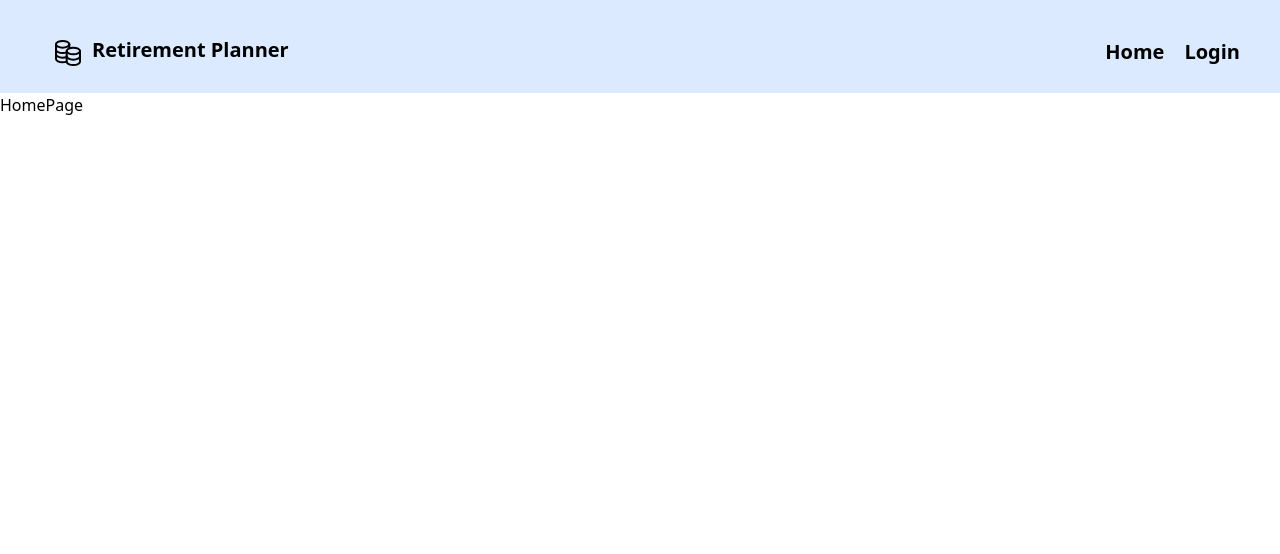
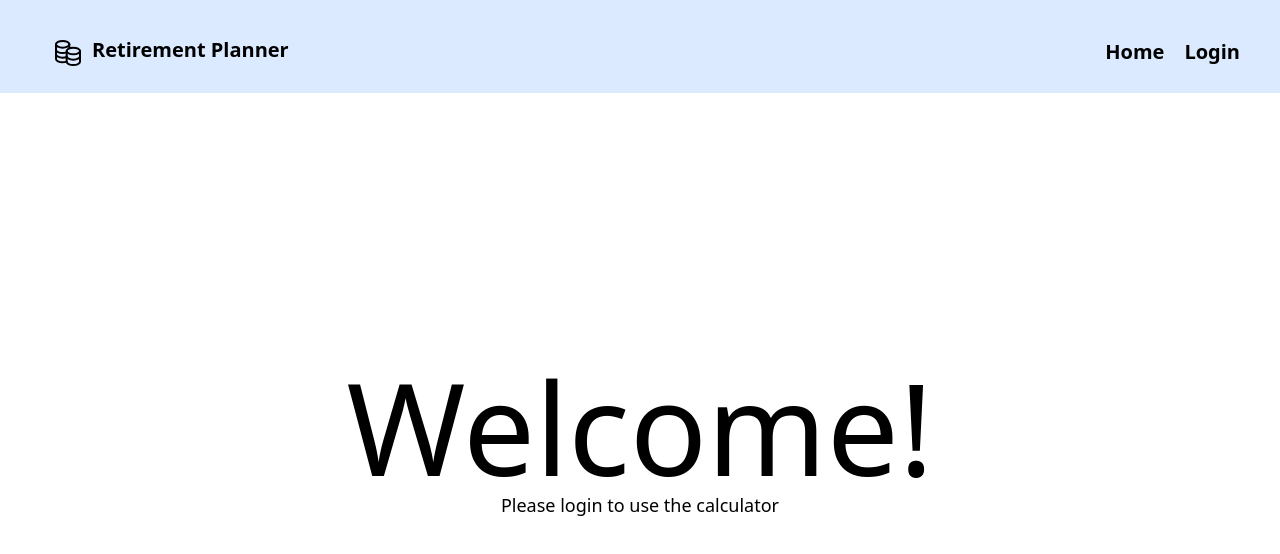
Before and after one commit to kiattisakng9/retirement-plan-calculator, a React (Create React App) app: page / in a window 1280 px wide. Shown: the top 554 px of the page. Built offline with nearby package versions, Linux system fonts and the light colour scheme; no server answers.

Commit message:
minor UI adjustments

```diff
--- a/src/components/CalculatorForm.jsx
+++ b/src/components/CalculatorForm.jsx
@@ -2,6 +2,7 @@ import React, { useCallback, useEffect, useState } from "react";
 import CalculatorFormInput from "src/components/CalculatorFormInput";
 import calculateIcon from "src/assets/images/calculate-icon.gif";
 import saveIcon from "src/assets/images/save-icon.gif";
+import resetIcon from "src/assets/images/reset-icon.png"
 import FormButton from "src/components/FormButton";
 import { calculateRetirementData } from "src/utils/calculation.util";
 import {
@@ -353,7 +354,7 @@ const CalculatorForm = ({
 					<FormButton
 						buttonText={"Reset"}
 						onClickFn={handleClearInputs}
-						btnIcon={calculateIcon}
+						btnIcon={resetIcon}
 					/>
 				</div>
 			</div>
--- a/src/components/FormButton.jsx
+++ b/src/components/FormButton.jsx
@@ -4,7 +4,7 @@ const FormButton = ({ buttonText, onClickFn, btnIcon }) => {
 	return (
 		<div className="flex lg:justify-center lg:items-center md:justify-center md:items-center sm:justify-center sm:items-center max-sm:justify-center max-sm:items-center">
 			<button
-				className="flex items-center justify-center gap-1 px-3 py-3 font-semibold text-black duration-200 bg-blue-200 rounded-full w-36 lg:text-xl md:text-sm sm:text-sm max-sm:text-sm hover:bg-blue-500"
+				className="flex items-center justify-center gap-1 px-3 py-3 font-semibold text-black duration-200 bg-blue-200 rounded w-36 lg:text-xl md:text-sm sm:text-sm max-sm:text-sm hover:bg-blue-500"
 				onClick={onClickFn}
 			>
 				<img className="w-5 h-5 " src={btnIcon} alt="calculate" />
--- a/src/components/LoginForm.jsx
+++ b/src/components/LoginForm.jsx
@@ -32,7 +32,9 @@ const LoginForm = () => {
 				onSubmit={handleSubmit}
 			>
 				<div className="grid w-full grid-cols-3 my-2">
-					<label className="px-3 py-2 text-lg text-left" htmlFor="username">Username:</label>
+					<label className="px-3 py-2 text-lg text-left" htmlFor="username">
+						Username:
+					</label>
 					<input
 						type="text"
 						id="username"
@@ -58,7 +60,7 @@ const LoginForm = () => {
 				)}
 				<div className="flex items-center justify-center w-full mt-2">
 					<button
-						className="px-4 py-2 bg-blue-100 border border-black border-solid rounded"
+						className="px-5 py-2 duration-200 bg-blue-200 rounded hover:bg-blue-500"
 						type="submit"
 					>
 						Login
--- a/src/pages/Home.page.jsx
+++ b/src/pages/Home.page.jsx
@@ -1,7 +1,18 @@
 import React from "react";
+import { useAuth } from "src/AuthContext";
 
 const HomePage = () => {
-	return <div>HomePage</div>;
+	const { isLoggedIn } = useAuth();
+	return (
+		<div className="flex flex-col justify-center items-center w-screen h-[87vh] ">
+			<h1 className="w-auto text-9xl">Welcome!</h1>
+			{!isLoggedIn && (
+				<h2 className="font-sans text-lg">
+					Please login to use the calculator
+				</h2>
+			)}
+		</div>
+	);
 };
 
 export default HomePage;
```
Also changed, not shown: src/assets/images/reset-icon.png (added).
